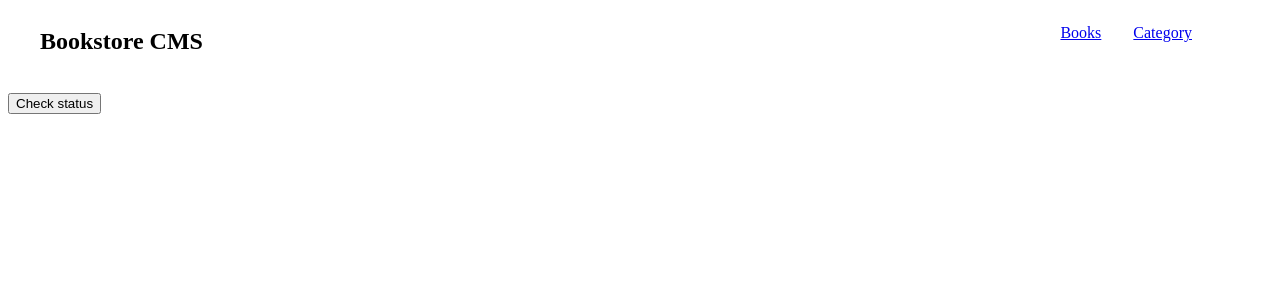
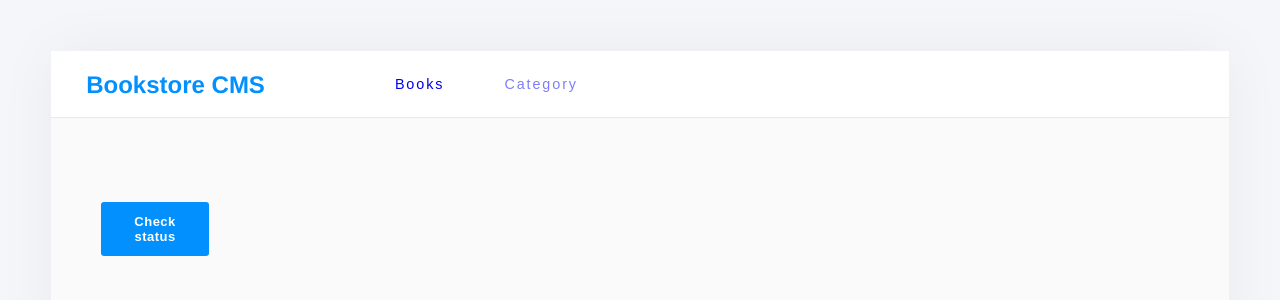
Before and after one commit to SabaAhmad404/Bookstore-React, a React (Create React App) app: page /Categories in a window 1280 px wide. Shown: the top 300 px of the page. Built offline with nearby package versions, Linux system fonts and the light colour scheme.

Commit message:
styling my app

```diff
--- a/src/App.js
+++ b/src/App.js
@@ -9,14 +9,14 @@ function App() {
     <>
       <nav className="nav-bar">
         <h1>Bookstore CMS</h1>
-        <ul className="links">
-          <li>
+        <ul className="nav-links">
+          <li className="link">
             {' '}
             <Link className="Books" to="/">
               Books
             </Link>
           </li>
-          <li>
+          <li className="linked">
             {' '}
             <Link className="category" to="/Categories">
               Category
--- a/src/components/BookList.js
+++ b/src/components/BookList.js
@@ -13,8 +13,8 @@ function BookList() {
   }, [dispatch]);
 
   return (
-    <div className="book-container">
-      <ul>
+    <div className="container">
+      <ul className="books">
         {books.map((book) => (
           <Title
             key={book.Id}
@@ -25,6 +25,7 @@ function BookList() {
           />
         ))}
       </ul>
+      <div className="create"> </div>
       <Create />
     </div>
   );
--- a/src/components/Categories.js
+++ b/src/components/Categories.js
@@ -1,5 +1,6 @@
 import { useDispatch, useSelector } from 'react-redux';
 import { checkStatus } from '../redux/categories/categories';
+import '../styles/app.css';
 
 const Categories = () => {
   const dispatch = useDispatch();
@@ -10,10 +11,14 @@ const Categories = () => {
   };
 
   return (
-    <div className="p-2">
+    <div className="cat-p">
       <span>{message}</span>
       <br />
-      <button type="button" onClick={handleCheckStatus}>
+      <button
+        type="button"
+        className="under-construction"
+        onClick={handleCheckStatus}
+      >
         Check status
       </button>
     </div>
--- a/src/components/CreateBook.js
+++ b/src/components/CreateBook.js
@@ -2,6 +2,7 @@ import React, { useState } from 'react';
 import { v4 as uuidv4 } from 'uuid';
 import { useDispatch } from 'react-redux';
 import { addBookAPI } from '../redux/fetch';
+import '../styles/app.css';
 
 function Create() {
   const [state, setState] = useState({
@@ -33,10 +34,15 @@ function Create() {
   };
 
   return (
-    <form className="FORM" onSubmit={handleSubmit}>
+    <div className="Add-container">
+      <h2 className="add-title">Add Your Book</h2>
+      <section>
+        <form className="add-book" onSubmit={handleSubmit}>
           <input
             type="text"
+            className="title-input"
             id="title"
+            placeholder="Add Book Title"
             name="title"
             required
             value={state.title}
@@ -45,13 +51,19 @@ function Create() {
           <input
             type="text"
             id="author"
+            className="author-input"
             name="author"
+            placeholder="Add Book Author"
             required
             value={state.author}
             onChange={onChangeHandler}
           />
-      <button type="submit">Add Book</button>
+          <button className="add-button" type="submit">
+            Add Book
+          </button>
         </form>
+      </section>
+    </div>
   );
 }
 
--- a/src/components/author.js
+++ b/src/components/author.js
@@ -3,20 +3,60 @@ import PropTypes from 'prop-types';
 import { useDispatch } from 'react-redux';
 import { removeBookAPI } from '../redux/fetch';
 
-function Title({ Title, Author, Id }) {
+function Title({
+  Title, Author, Id, Category,
+}) {
   const dispatch = useDispatch();
 
   const handleRemove = () => {
     dispatch(removeBookAPI(Id));
   };
   return (
-    <span className="title-container">
-      <h1>{Title}</h1>
-      <p>{Author}</p>
-      <button type="button" onClick={handleRemove}>
-        Remove
-      </button>
-    </span>
+    <li>
+      <div className="display">
+        <div className="book-display">
+          <div className="info">
+            <h4 className="book-category">{Category}</h4>
+            <h2 className="book-title">{Title}</h2>
+            <h2 className="book-author">{Author}</h2>
+            <div className="action">
+              <button type="button" className="outline">
+                Comments
+              </button>
+              <div className="divider" />
+              <button type="button" className="outline" onClick={handleRemove}>
+                Remove
+              </button>
+              <div className="divider" />
+              <button type="button" className="outline">
+                Edit
+              </button>
+            </div>
+          </div>
+          <div className="progress-container">
+            <div className="circular-progress-container">
+              <div className="circular" />
+            </div>
+            <div className="start">
+              <p className="complete">77%</p>
+              <p className="completed">Completed</p>
+            </div>
+            <div className="progress-divider" />
+            <div className="chapter-container">
+              <div>
+                <p className="chapter-label">CURRENT CHAPTER</p>
+                <p className="current-chapter">Chapter 7</p>
+              </div>
+              <div>
+                <button className="updated-button" type="button">
+                  UPDATE PROGRESS
+                </button>
+              </div>
+            </div>
+          </div>
+        </div>
+      </div>
+    </li>
   );
 }
 
@@ -25,4 +65,5 @@ Title.propTypes = {
   Title: PropTypes.string.isRequired,
   Author: PropTypes.string.isRequired,
   Id: PropTypes.string.isRequired,
+  Category: PropTypes.string.isRequired,
 };
--- a/src/styles/app.css
+++ b/src/styles/app.css
@@ -1,47 +1,287 @@
-.nav-bar {
+* {
+  padding: 0;
+  margin: 0;
+  list-style: none;
+  text-decoration: none;
+}
+
+body {
+  padding: 4%;
+  background-color: #f5f6fa;
+}
+
+#root {
+  margin: 0;
+  padding: 0 0 8%;
+  border-radius: 4px;
+  box-shadow: 0 0 60px 0 rgb(0 0 0 / 5%);
+  background-color: #fafafa;
+  min-height: 100vh;
+}
+
+.cat-p {
+  font-size: 30px;
+  padding: 50px;
+}
+
+.under-construction {
+  cursor: pointer;
+  width: 10%;
+  padding: 12px;
+  border-radius: 3px;
+  background-color: #0290ff;
+  border: none;
+  letter-spacing: 0.5px;
+  color: #fff;
+  font-size: 0.813rem;
+  font-weight: 700;
+}
+
+.container {
+  margin-top: 20px;
   display: flex;
-  flex-direction: row;
+  flex-direction: column;
+  gap: 20px;
+  border: 2px solid rgb(255, 255, 255);
+  padding: 3%;
+}
+
+.display {
+  background-color: #fff;
+  border-radius: 4px;
+  margin: 12px;
+  border: 1px solid #e8e8e8;
+  padding: 2rem;
+}
+
+.book-display {
+  display: flex;
   justify-content: space-between;
 }
 
-.links {
-  list-style: none;
-  margin-right: 5rem;
+.info {
   display: flex;
-  gap: 2rem;
-  text-decoration: none;
+  flex-direction: column;
+  width: 100%;
 }
 
-h1 {
-  margin-left: 2rem;
+.book-title {
+  margin-top: 0.188rem;
+  font-size: 1.375rem;
+  letter-spacing: -0.2px;
+  font-weight: 700;
+  color: #121212;
 }
 
-.container {
-  border: 3px solid black;
+.book-category {
+  font-weight: 700;
+  color: #121212;
+  font-size: 0.875rem;
+  opacity: 0.5;
 }
 
-.form-bar {
-  margin-top: 1rem;
+.book-author {
+  font-size: 0.875rem;
+  font-weight: 300;
+  color: #4386bf;
+}
+
+.action {
   display: flex;
-  flex-direction: column;
-  gap: 1rem;
+  align-items: center;
+  margin-top: 1.313rem;
+}
+
+.outline {
+  background-color: transparent;
+  border: none;
+  color: #4386bf;
+  font-size: 0.875rem;
+  font-weight: 300;
+  align-items: center;
+  cursor: pointer;
+}
+
+.divider {
+  width: 0.125rem;
+  height: 1.5rem;
+  background-color: #e8e8e8;
+  margin: 0 1rem;
+}
+
+.progress-container {
+  display: flex;
+  align-items: center;
+}
+
+.circular-progress-container {
+  width: 5.625rem;
+  height: 5.625rem;
+  padding: 0.63rem 0.625rem 0.75rem 0.75rem;
+  display: flex;
   justify-content: center;
   align-items: center;
 }
 
-#text-author {
-  width: 200px;
-  height: 100px;
-  background-color: aqua;
-  color: orange;
+.circular {
+  position: absolute;
+  border-radius: 50%;
+  width: 4.25rem;
+  height: 4.25rem;
+  border: 5px solid #307bbe;
+  border-left-color: #e8e8e8;
+  -webkit-transform: rotate(45deg);
+  transform: rotate(30deg);
+}
+
+.start .complete {
+  color: #121212;
+  font-size: 2rem;
+}
+
+.completed {
+  font-size: 0.875rem;
+  opacity: 0.5;
+}
+
+.progress-divider {
+  width: 0.125rem;
+  height: 4.375rem;
+  margin: 0 3.688rem 0 4.938rem;
+  background-color: #e8e8e8;
+}
+
+.chapter-container {
+  display: flex;
+  flex-direction: column;
+  grid-gap: 20px;
+  gap: 20px;
+  width: 14rem;
+}
+
+.chapter-label {
+  font-weight: 300;
+  color: #121212;
+  font-size: 0.813rem;
+  opacity: 0.5;
+}
+
+.current-chapter {
+  margin-top: 0.438rem;
+  font-weight: 300;
+  font-size: 1rem;
+  letter-spacing: -0.4px;
+}
+
+.updated-button {
+  cursor: pointer;
+  border: none;
+  background-color: #0290ff;
+  border-radius: 3px;
+  padding: 8px 24px;
+  font-family: "Roboto Slab", serif;
+  font-weight: 300;
+  letter-spacing: 0.5px;
+  color: #fff;
+}
+
+.books {
+  margin: 0;
+  padding: 0;
+  display: flex;
+  flex-direction: column;
+  gap: 1rem;
+}
+
+.create {
+  height: 0.2rem;
+  background-color: #f5f6f5;
+  width: 100%;
+  margin: 2.5rem 0 1.813rem;
+}
+
+.Add-container .add-title {
+  font-size: 1.25rem;
+  font-weight: 700;
+  letter-spacing: -0.18px;
+  color: #888;
 }
 
 .add-book {
-  background-color: black;
-  color: bisque;
-  transition: color 1.5s ease;
+  margin-top: 20px;
+  display: flex;
+  gap: 32px;
 }
 
-.add-book:hover {
-  color: orange;
+.author-input,
+.title-input {
+  padding: 12px;
+  border-radius: 4px;
+  border: 1px solid #e8e8e8;
+  background-color: #fff;
+  font-size: 1rem;
+  letter-spacing: -0.15px;
+  color: #121212;
 }
+
+.author-input {
+  width: 25%;
+}
+
+.title-input {
+  width: 55%;
+}
+
+.add-button {
+  cursor: pointer;
+  width: 20%;
+  padding: 12px;
+  border-radius: 3px;
+  background-color: #0290ff;
+  border: none;
+  letter-spacing: 0.5px;
+  color: #fff;
+  font-size: 0.813rem;
+  font-weight: 700;
+}
+
+.nav-bar {
+  border-bottom: 1px solid #e8e8e8;
+  display: flex;
+  gap: 120px;
+  flex-direction: row;
+  background-color: #fff;
+  padding: 15px;
+}
+
+h1 {
+  color: #0290ff;
+  background-color: #fff;
+  margin-left: 20px;
+  margin-top: 5px;
+  font-family: 'Franklin Gothic Medium', 'Arial Narrow', Arial, sans-serif;
+}
+
+.nav-links {
+  display: flex;
+  flex-grow: 1;
+  list-style-type: none;
+  gap: 40px;
+}
+
+.link {
+  padding: 10px;
+  font-family: 'Montserrat', sans-serif;
+  font-size: 0.9rem;
+  color: #121212;
+  letter-spacing: 1.9px;
+}
+
+.linked {
+  padding: 10px;
+  opacity: 0.5;
+  font-family: 'Montserrat', sans-serif;
+  font-size: 0.9rem;
+  color: #121212;
+  letter-spacing: 1.9px;
+}
```
Lines whose indentation alone changed are shown as unchanged.
